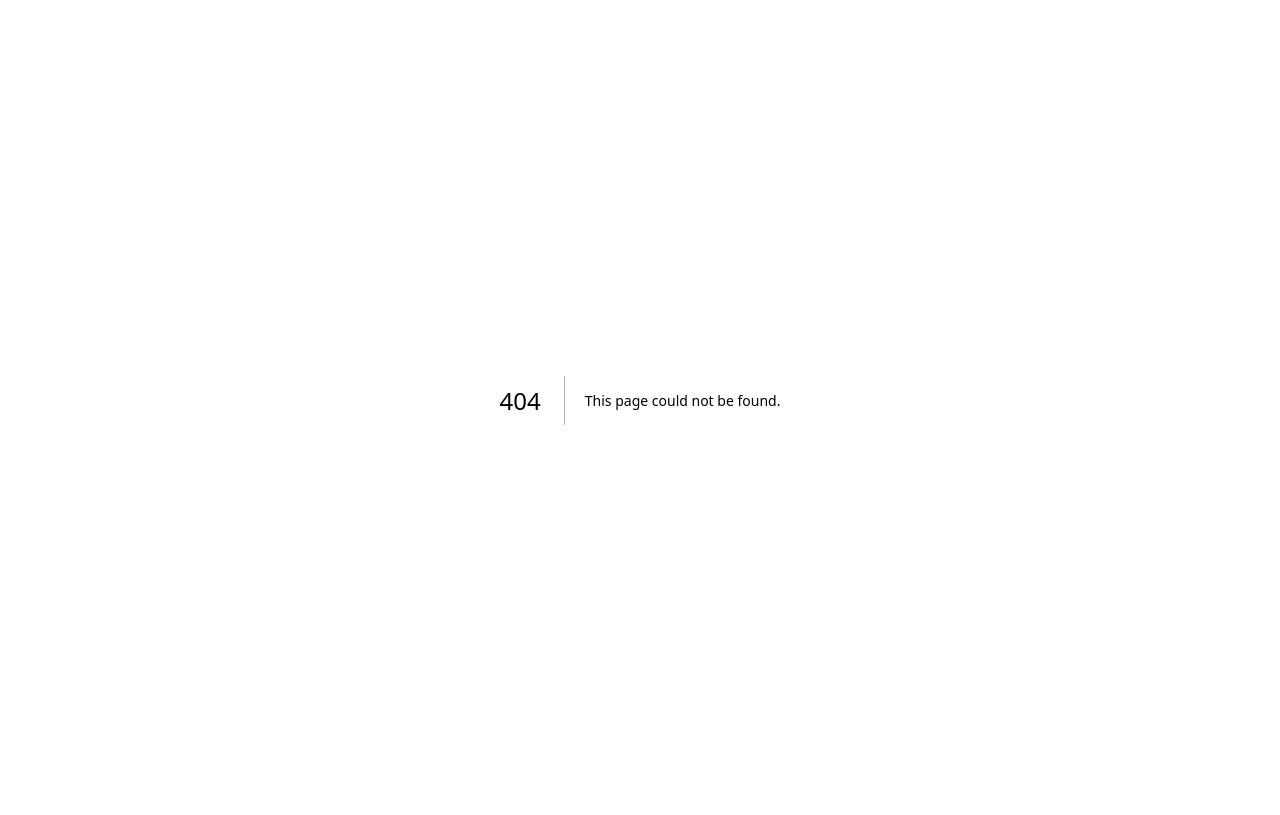
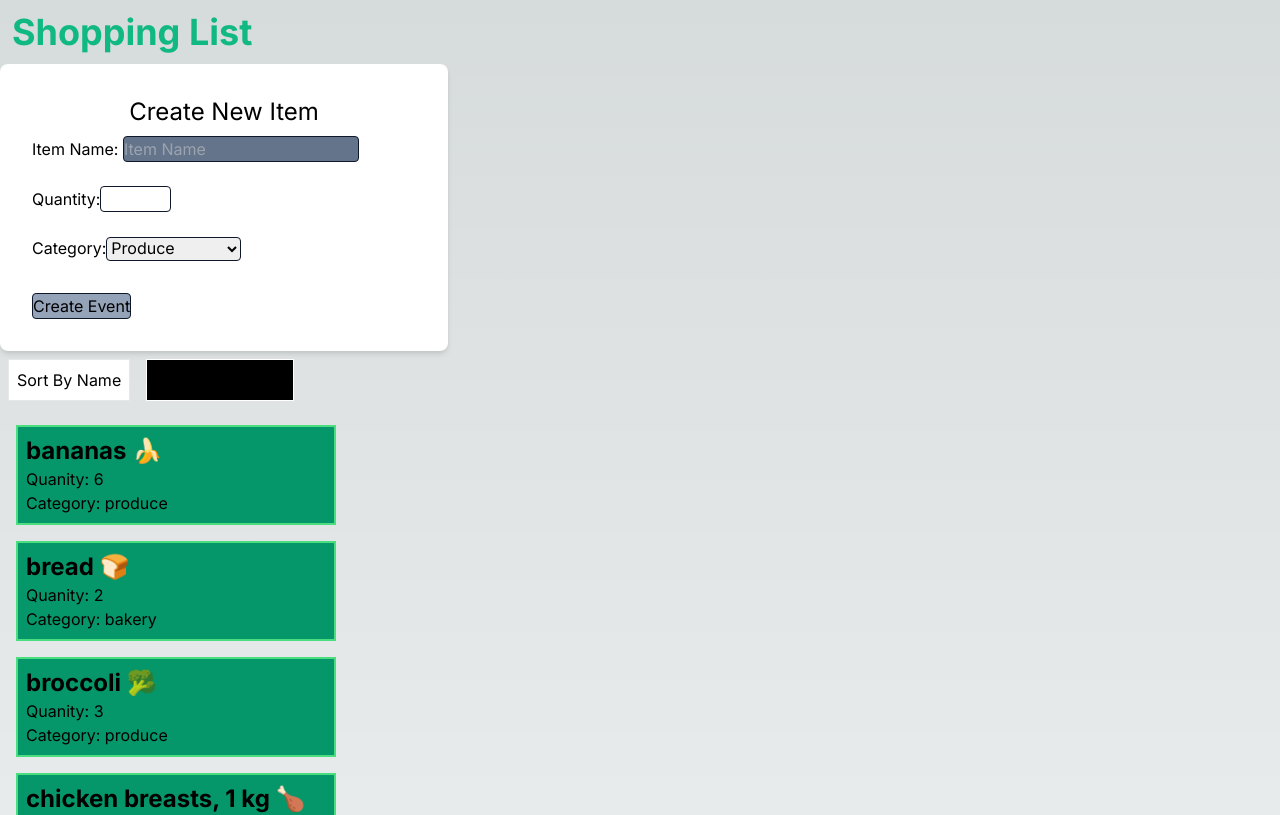
Before and after one commit to IvanTemplora/cprg306-assignments, a Next.js app: page /week6 in a window 1280 px wide. Before the commit this address had no page. Shown: the top 815 px of the page. Built offline with nearby package versions, Linux system fonts and the light colour scheme.

Commit message:
Completed Week 6 Assignment

```diff
--- a/app/page.js
+++ b/app/page.js
@@ -10,7 +10,8 @@ export default function Home() {
         <Link href="week2">Week 2</Link><br />
         <Link href="week3">Week 3</Link><br />
         <Link href="week4">Week 4</Link><br />
-        <Link href="week5">Week 5</Link>
+        <Link href="week5">Week 5</Link><br />
+        <Link href="week6">Week 6</Link><br />
       </div>
     </main>
   )
--- /dev/null
+++ b/app/week6/item-list.js
@@ -0,0 +1,42 @@
+"use client";
+
+import Item from "./item";
+import { useState } from "react";
+
+export default function ItemList({items}) {
+    const [sortBy, setSortBy] = useState("name");
+
+    const sortedList = [...items]
+
+    function sortByName() {
+        setSortBy("name");
+    }
+    function sortByCategory() {
+        setSortBy("category")
+    }
+
+    if(sortBy === "name"){
+        sortedList.sort((a, b) => a.name.localeCompare(b.name));
+    }
+    else if(sortBy === "category"){
+        sortedList.sort((a, b) => a.category.localeCompare(b.category));
+    }
+
+      return(
+        <main>
+            <div>
+                <button
+                className={`border border-whi   te p-2 m-2 ${sortBy === "name" ? 'bg-white text-black' : 'bg-black'}`}
+                onClick={sortByName}>Sort By Name</button>
+                <button
+                className={`border border-white p-2 m-2 ${sortBy === "category" ? 'bg-white text-black' : 'bg-black'}`}
+                onClick={sortByCategory}>Sort By Category</button>
+            </div>
+            <div>
+                {sortedList.map((item) => (
+                    <Item key={item.id} name={item.name} category={item.category} quantity={item.quantity} />
+                ))}
+            </div>
+        </main>
+      )
+}
--- /dev/null
+++ b/app/week6/item.js
@@ -0,0 +1,11 @@
+export default function Item({name, quantity, category}){
+    return(
+        <div className="border-2 border-green-400 bg-emerald-600 w-full max-w-xs m-4 p-2">
+            <ul>
+                <li className="font-bold text-2xl">{name}</li>
+                <li className="text-base">Quanity: {quantity}</li>
+                <li className="text-base">Category: {category}</li>
+            </ul>
+        </div>
+    )
+}
--- /dev/null
+++ b/app/week6/items.json
@@ -0,0 +1,74 @@
+[
+    {
+      "id": "1h2GJKH12gkHG31h1H",
+      "name": "milk, 4 L 🥛",
+      "quantity": 1,
+      "category": "dairy"
+    },
+    {
+      "id": "2KJH3k2j3H1k2J3K1H",
+      "name": "bread 🍞",
+      "quantity": 2,
+      "category": "bakery"
+    },
+    {
+      "id": "3h2KJH3k2j3H1k2J3",
+      "name": "eggs, dozen 🥚",
+      "quantity": 2,
+      "category": "dairy"
+    },
+    {
+      "id": "4k2J3K1H2GJKH12gk",
+      "name": "bananas 🍌",
+      "quantity": 6,
+      "category": "produce"
+    },
+    {
+      "id": "5H1h1H2KJH3k2j3H",
+      "name": "broccoli 🥦",
+      "quantity": 3,
+      "category": "produce"
+    },
+    {
+      "id": "6H1k2J3K1H2GJKH1",
+      "name": "chicken breasts, 1 kg 🍗",
+      "quantity": 1,
+      "category": "meat"
+    },
+    {
+      "id": "7gkHG31h1H2KJH3k",
+      "name": "pasta sauce 🍝",
+      "quantity": 3,
+      "category": "canned goods"
+    },
+    {
+      "id": "8j3H1k2J3K1H2GJK",
+      "name": "spaghetti, 454 g 🍝",
+      "quantity": 2,
+      "category": "dry goods"
+    },
+    {
+      "id": "9H12gkHG31h1H2KJ",
+      "name": "toilet paper, 12 pack 🧻",
+      "quantity": 1,
+      "category": "household"
+    },
+    {
+      "id": "10H3k2j3H1k2J3K1",
+      "name": "paper towels, 6 pack",
+      "quantity": 1,
+      "category": "household"
+    },
+    {
+      "id": "11k2J3K1H2GJKH12",
+      "name": "dish soap 🍽️",
+      "quantity": 1,
+      "category": "household"
+    },
+    {
+      "id": "12GJKH12gkHG31h1",
+      "name": "hand soap 🧼",
+      "quantity": 4,
+      "category": "household"
+    }
+  ]
--- /dev/null
+++ b/app/week6/new-item.js
@@ -0,0 +1,100 @@
+"use client";
+
+import { useState } from "react";
+
+export default function NewEvent({ onAddItem }){
+
+    const [name, setName] = useState("");
+    const [quantity, setQuantity] = useState("");
+    const [category, setCategory] = useState("Produce");
+
+    const handleSubmit = (event) =>{
+        event.preventDefault();
+        const newItem = {
+            name,
+            quantity,
+            category,
+        }
+
+        console.log(newItem);
+
+        onAddItem(newItem);
+
+        setName("");
+        setQuantity("");
+        setCategory("Produce");
+    }
+
+    const handleNameChange = (event) => {
+        setName(event.target.value);
+    }
+    const handleQuantityChange = (event) => {
+        setQuantity(event.target.value);
+    }
+    const handleCategoryChange = (event) => {
+        setCategory(event.target.value);
+    }
+
+    return(
+        <main>
+            <div className="flex">
+                <div className="w-full max-w-md bg-white p-8 rounded-lg shadow-md">
+                    <h1 className="text-black text-2xl justify-center flex pb-2 ">Create New Item</h1>
+                    <form onSubmit={handleSubmit}>
+                        <label className="text-black block">
+                            <span>Item Name: </span>
+                            <input
+                            type="text"
+                            required
+                            onChange={handleNameChange}
+                            value={name}
+                            placeholder="Item Name"
+                            className="bg-slate-500 rounded border border-slate-900 p-"
+                            />
+                        </label><br />
+                        <label className="text-black block">
+                            <span>Quantity:</span>
+                            <input
+                            type="number"
+                            min="1"
+                            max="99"
+                            value={quantity}
+                            onChange={handleQuantityChange}
+                            required
+                            className="border border-slate-900 rounded"
+                            />
+                        </label><br />
+                        <label className="text-black block">
+                            <span>Category:</span>
+                            <select
+                            value={category}
+                            onChange={handleCategoryChange}
+                            className="border border-slate-900 rounded"
+                            >
+                                <option value="" disabled>category</option>
+                                <option value="Produce">Produce</option>
+                                <option value="Dairy">Dairy</option>
+                                <option value="Bakery">Bakery</option>
+                                <option value="Meat">Meat</option>
+                                <option value="Frozen Foods">Frozen Foods</option>
+                                <option value="Canned Goods">Canned Goods</option>
+                                <option value="Dry Goods">Dry Goods</option>
+                                <option value="Beverages">Beverages</option>
+                                <option value="Snacks">Snacks</option>
+                                <option value="Household">Household</option>
+                                <option value="Other">Other</option>
+                            </select>
+                        </label><br />
+                        <button
+                        type="submit"
+                        className="text-black mt-2 border bg-slate-400 border-slate-900 rounded"
+                        >
+                            Create Event
+                        </button>
+                    </form>
+                </div>
+            </div>
+        </main>
+    )
+
+}
--- /dev/null
+++ b/app/week6/page.js
@@ -0,0 +1,22 @@
+"use client";
+
+import ItemList from "./item-list"
+import NewEvent from "./new-item"
+import itemsData from "./items.json";
+import { useState } from "react";
+
+export default function Home() {
+    const [items, setItems] = useState(itemsData);
+
+    function handleAddItem(item) {
+        setItems([...items, item]);
+    }
+
+    return(
+        <main>
+            <h1 className="text-4xl font-bold m-3 text-emerald-500">Shopping List</h1>
+            <NewEvent onAddItem={handleAddItem} />
+            <ItemList items={items}/>
+        </main>
+    )
+}
```
